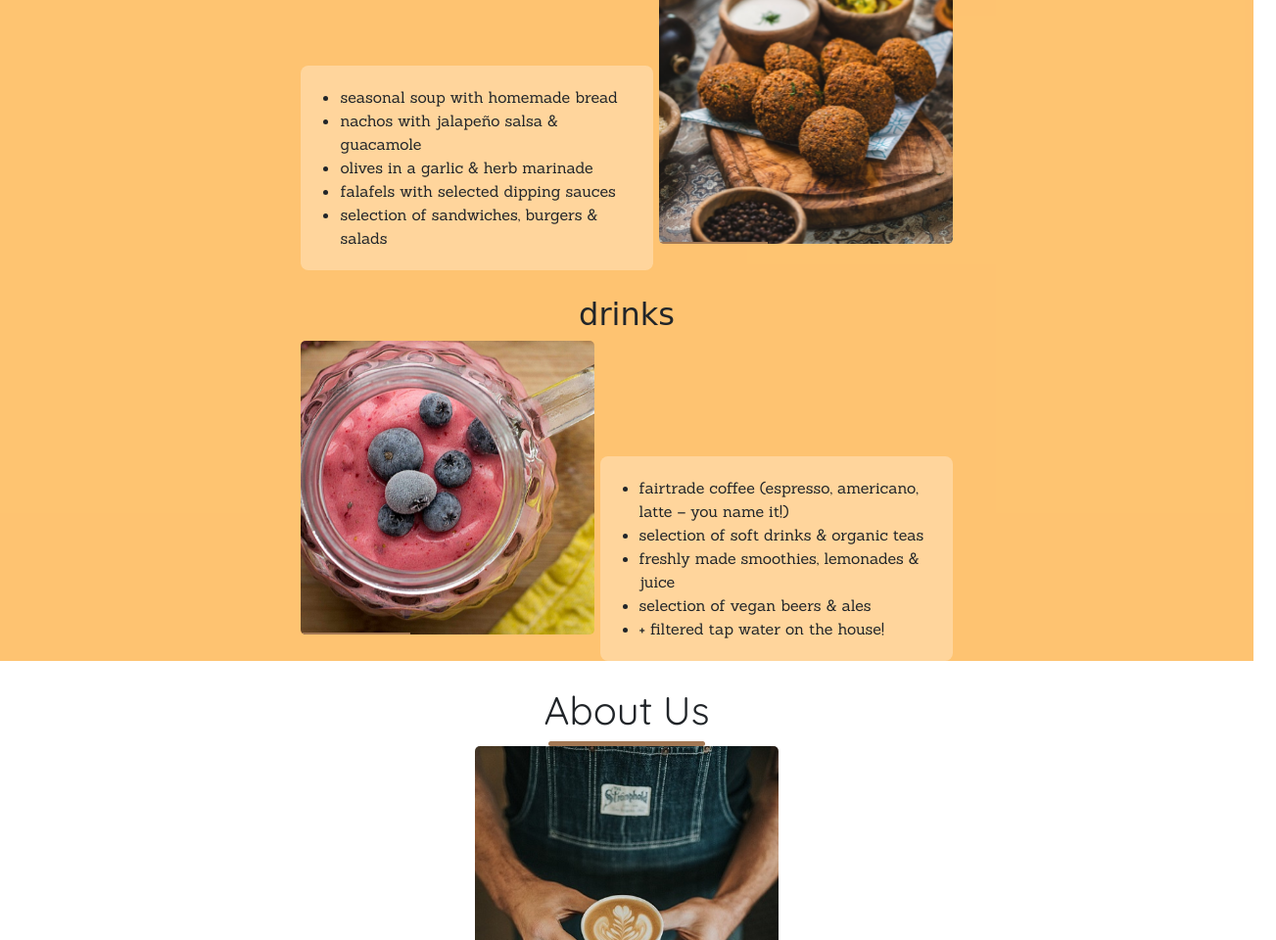
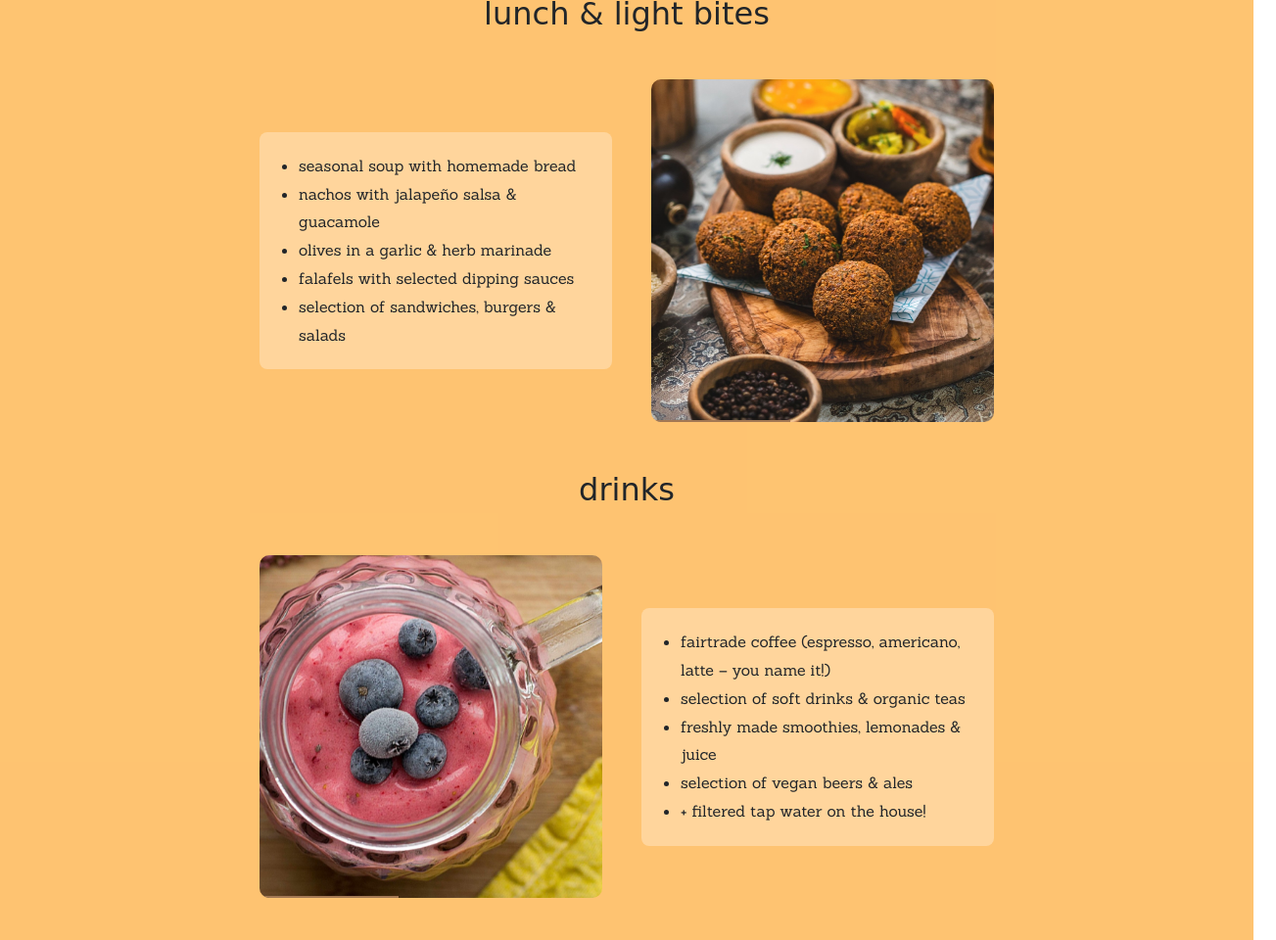
Before and after one commit to lucievr/plantypus-cafe-website, a plain HTML site: page index.html in a window 1280 px wide. Shown: the part 1255-2215 px from the top of the page at 98% size, 1303 px wide, since content can reach past the window. Drawn offline with nearby package versions, Linux system fonts and the light colour scheme; a web font is replaced by a local one.

Commit message:
Add flexbox and adjust layout

```diff
--- a/css/style.css
+++ b/css/style.css
@@ -49,13 +49,13 @@ body {
 
 h2, h5 {
     font-family: 'Sofia', cursive;
+    padding-top: 10px;
 }
-
 
 h1 {
     font-family: 'Quicksand', sans-serif;
 }
-h1, h2, h3 {
+h1, h3 {
     padding: 2% 0 0;
 }
 h1:hover {
@@ -64,27 +64,27 @@ h1:hover {
 
 .line {
 background: #a37854;
-width: 13.2%;
+width: 182px;
 height: 5px;
 border-radius: 3px;
-margin: 0 auto;
+margin: 0 auto 20px;
 transition: all 1.5s;
 }
 .line.menu {
-    width: 7.5%;
+    width: 104px;
 }
 .line.about {
-    width: 12.5%;
+    width: 173px;
 }
 .line.location {
-    width: 22%;
+    width: 304px;
 }
 .line.booking {
-    width: 20%;
+    width: 277px;
 }
 
 .line.active {
-width: 30%;
+width: 40%;
 cursor: pointer;
 }
 
@@ -107,27 +107,41 @@ img.cafe {
     border-radius: 5px;
 }
 
+.container {
+    display: inline-flex;
+    flex-wrap: wrap;
+    justify-content: center;
+    align-items: center;
+    padding: 20px 15px;
+}
+
 .menu-items {
     display: inline-block;
     text-align: left;
     max-width: 360px;
     background-color: rgba(255, 255, 255, 0.3);
     border-radius: 8px;
+    margin: 20px;
 }
 ul {
     padding: 20px 25px 5px 40px;
 }
+li {
+    line-height: 1.8;
+}
 /* needs to set height & width to make the container visible */
 .vegas-container {
-    width: 300px;
-    height: 300px;
-    border-radius: 5px;
+    width: 350px;
+    height: 350px;
+    border-radius: 10px;
+    margin: 20px;
     display: inline-block;
+    transition: all 0.8s;
 }
 
 .vegas-container:hover {
-    width: 350px;
-    height: 350px;
+    width: 380px;
+    height: 380px;
 }
 /* change colour of progress bar, class found in vegas effect docs */
 .vegas-timer-progress {
--- a/index.html
+++ b/index.html
@@ -85,6 +85,7 @@
             <h1 class="menu">Menu</h1>
             <div class="line menu"></div>
             <h2>breakfast</h2>
+            <div class="container">
             <div class="vegas-container breakfast"></div>
             <div class="menu-items">
                 <ul>
@@ -95,7 +96,9 @@
                     <li>breakfast bowl with selected toppings</li>
                 </ul>
             </div>
+        </div>
             <h2>lunch & light bites</h2>
+            <div class="container">
             <div class="menu-items">
                 <ul>
                     <li>seasonal soup with homemade bread</li>
@@ -105,8 +108,11 @@
                     <li>selection of sandwiches, burgers & salads</li>
                 </ul>
             </div>
+
             <div class="vegas-container lunch"></div>
+            </div>
             <h2>drinks</h2>
+            <div class="container">
             <div class="vegas-container drinks"></div>
             <div class="menu-items">
                 <ul>
@@ -117,6 +123,9 @@
                     <li>+ filtered tap water on the house!</li>
                 </ul>
             </div>
+            </div>
+            <br>
+            <br>
         </div>
     </section>
     <section id="about-us">
@@ -163,7 +172,7 @@
         <div class="container-fluid hidden">
             <h1 class="team">Our Team</h1>
             <div class="line team"></div>
-            <div class="row">
+            <div class="container">
                 <div class="col-lg-3 col-md-6">
                     <img class="staff img-fluid" src="./img/alex.jpg" alt="">
                     <p>Alex, barista</p>
@@ -267,8 +276,8 @@
     <section id="contact" class="">
         <div class="container-fluid">
             <h1>Contact</h1>
-            <div class="row">
-                <div class="col-md-3">
+            <div class="container">
+
                     <div class="card">
                         <div class="card-body">
                             <h5 class="card-title">Address</h5>
@@ -276,8 +285,8 @@
                             <a href="#location" class="card-link">Where to find us</a>
                         </div>
                     </div>
-                </div>
-                <div class="col-md-3">
+
+
                     <div class="card">
                         <div class="card-body">
                             <h5 class="card-title">Get in touch</h5>
@@ -291,8 +300,8 @@
                             <i class="fab fa-cc-amex"></i>
                         </div>
                     </div>
-                </div>
-                <div class="col-md-3">
+
+
                     <div class="card">
                         <div class="card-body">
                             <h5 class="card-title">Connect with us</h5>
@@ -310,7 +319,7 @@
                             </p>
                         </div>
                     </div>
-                </div>
+
             </div>
         </div>
 
```
